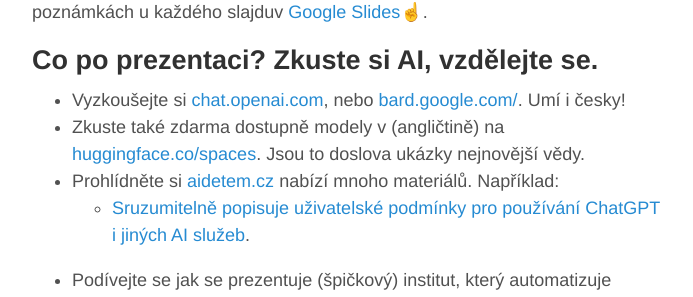
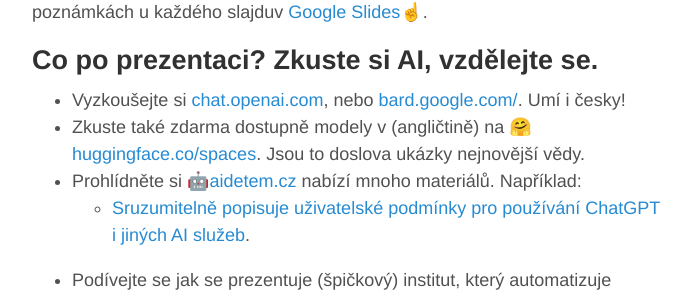
Before and after one commit to oplatek/oplatek.github.io, a Jekyll site: the page built from _posts/2023-11-29-ai-etika.md, in a window 1280 px wide. Shown: the part 756-1053 px from the top of the page, without its empty margins (293-986 px from the left). Built offline with Jekyll 4.4.1, drawn with Linux system fonts in a browser that asks for light colours.

```diff
--- a/_posts/2023-11-29-ai-etika.md
+++ b/_posts/2023-11-29-ai-etika.md
@@ -16,8 +16,8 @@ Detailnější informace odkazy na zdroje najdete v prezentátorských poznámk
 
 ## Co po prezentaci? Zkuste si AI, vzdělejte se.
 - Vyzkoušejte si [chat.openai.com](https://chat.openai.com), nebo [bard.google.com/](https://bard.google.com). Umí i česky!
-- Zkuste také zdarma dostupně modely v (angličtině) na [huggingface.co/spaces](https://huggingface.co/spaces). Jsou to doslova ukázky nejnovější vědy.
-- Prohlídněte si [aidetem.cz](https://aidetem.cz) nabízí mnoho materiálů. Například:
+- Zkuste také zdarma dostupně modely v (angličtině) na 🤗[huggingface.co/spaces](https://huggingface.co/spaces). Jsou to doslova ukázky nejnovější vědy.
+- Prohlídněte si 🤖[aidetem.cz](https://aidetem.cz) nabízí mnoho materiálů. Například:
   - [Sruzumitelně popisuje uživatelské podmínky pro používání ChatGPT i jiných AI služeb](https://aidetem.cz/skoleni-cast-2-ai-do-skolnich-lavic/#ai-pravni-aspekty).
 - Podívejte se jak se prezentuje (špičkový) institut, který automatizuje lingvistiku. Například strojový překlad, nebo generování textu: [Institut formální a aplikované lingvistiky, MatFyz, Karlova Univerzity](https://ufal.mff.cuni.cz/).
 
```
